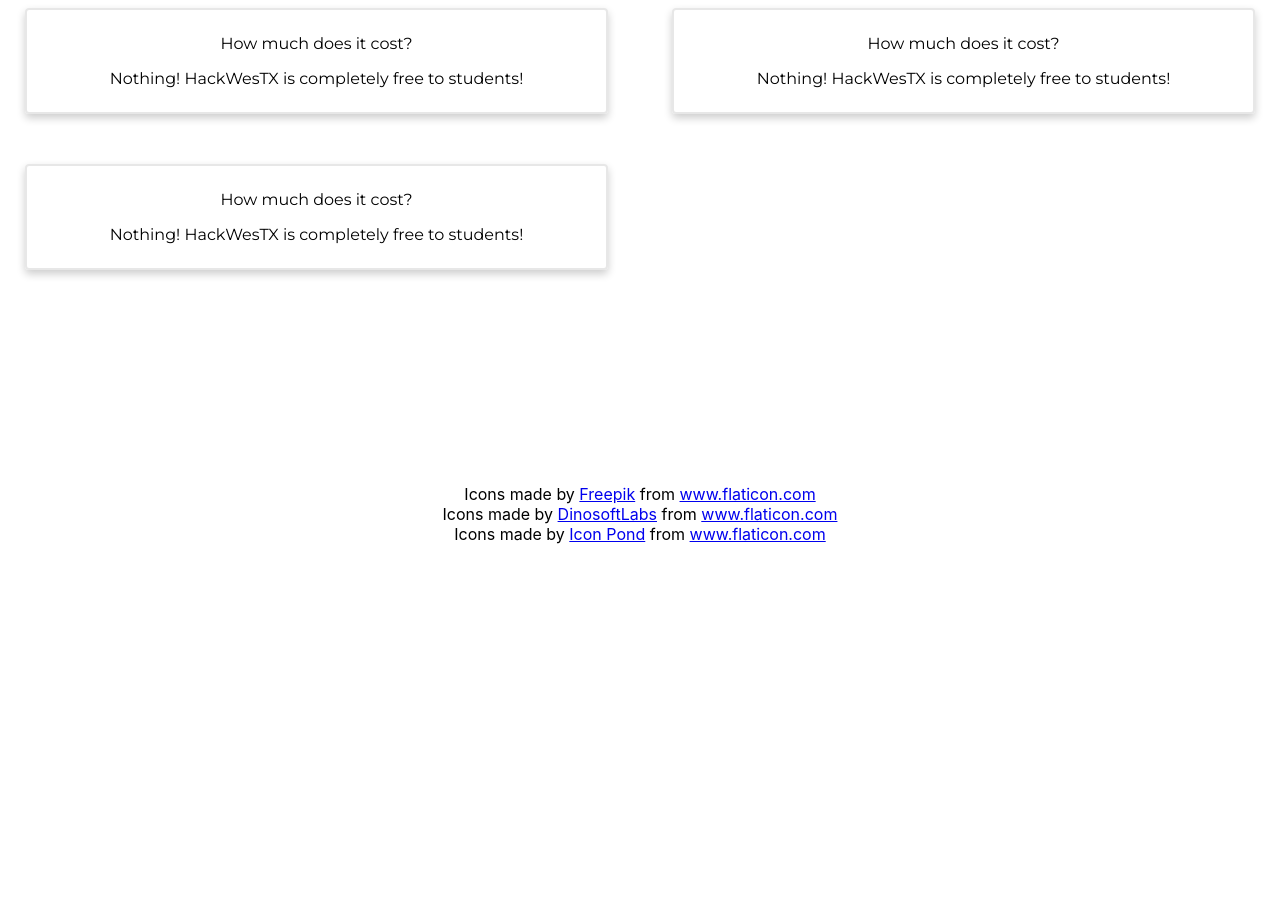
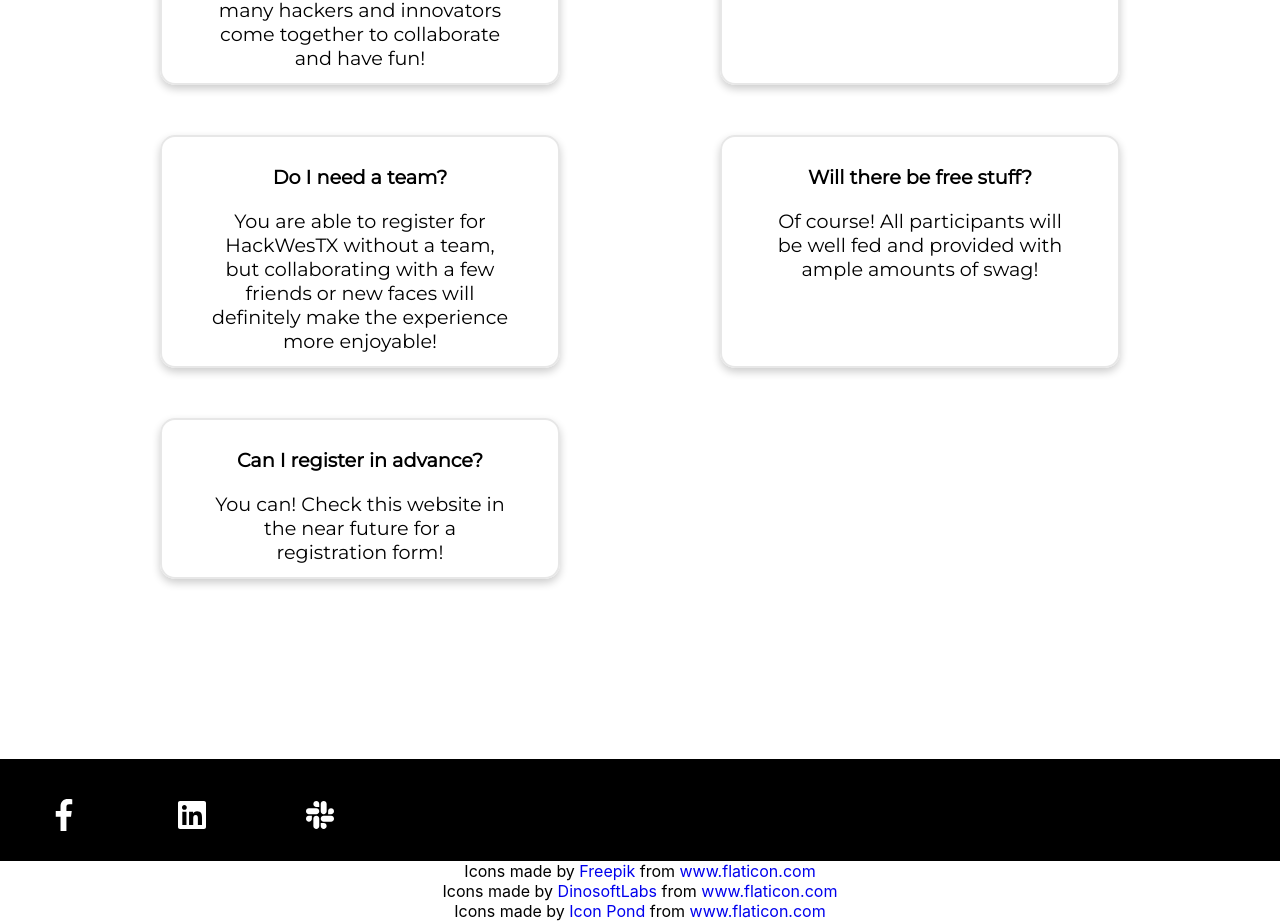
Before and after one commit to ShreyeshArangath/HackWesTX-Official-Repo, a React (Create React App) app: page / in a window 1280 px wide. Shown: the part 3217-4138 px from the top of the page. Before the commit the page ends 3761 px from the top, so only its background shows below. Built offline with nearby package versions, Linux system fonts and the light colour scheme.

Commit message:
contact us added

```diff
--- a/src/App.js
+++ b/src/App.js
@@ -3,6 +3,7 @@ import './App.css';
 import Jumbotron from './components/Jumbotron'
 import Main from './components/Main';
 import Navbar from './components/Navbar';
+import Footer from './components/Footer'
 
 function App() {
   return (
@@ -10,6 +11,7 @@ function App() {
       <Navbar></Navbar>
       <Jumbotron></Jumbotron>
       <Main></Main>
+      <Footer></Footer>
       <div>Icons made by <a href="https://www.flaticon.com/authors/freepik" title="Freepik">Freepik</a> from <a href="https://www.flaticon.com/" title="Flaticon">www.flaticon.com</a></div>
       <div>Icons made by <a href="https://www.flaticon.com/authors/dinosoftlabs" title="DinosoftLabs">DinosoftLabs</a> from <a href="https://www.flaticon.com/" title="Flaticon">www.flaticon.com</a></div>
       <div>Icons made by <a href="https://www.flaticon.com/authors/popcorns-arts" title="Icon Pond">Icon Pond</a> from <a href="https://www.flaticon.com/" title="Flaticon">www.flaticon.com</a></div>
--- a/src/components/FAQ.js
+++ b/src/components/FAQ.js
@@ -6,29 +6,31 @@ export default function FAQ() {
             <h2 className="subtitle">Frequently Asked Questions</h2>
             <p className="intro"></p>
             <div className="faq-cards faq-row-1">
-                <div className="question">
-                    <p>How much does it cost?</p>
-                    <p>Nothing! HackWesTX is completely free to students!</p>
+                <div className="card">
+                    <p class="questions">What's a hackathon?</p>
+                    <p>Hackathons are usually software or hardware development events where many hackers and innovators
+                        come together to collaborate and have fun!</p>
                 </div>
-                <div className="question">
-                    <p>How much does it cost?</p>
+                <div className="card">
+                    <p class="questions">How much does it cost?</p>
                     <p>Nothing! HackWesTX is completely free to students!</p>
                 </div>
             </div>
             <div className="faq-cards faq-row-2">
-                <div className="question">
-                    <p>How much does it cost?</p>
-                    <p>Nothing! HackWesTX is completely free to students!</p>
+                <div className="card">
+                    <p class="questions">Do I need a team?</p>
+                    <p>You are able to register for HackWesTX without a team, but collaborating with a
+                        few friends or new faces will definitely make the experience more enjoyable!</p>
                 </div>
-                <div className="question">
-                    <p>How much does it cost?</p>
-                    <p>Nothing! HackWesTX is completely free to students!</p>
+                <div className="card">
+                    <p class="questions">Will there be free stuff?</p>
+                    <p>Of course! All participants will be well fed and provided with ample amounts of swag!</p>
                 </div>
             </div>
             <div className="faq-cards faq-row-3">
-                <div className="question">
-                    <p>How much does it cost?</p>
-                    <p>Nothing! HackWesTX is completely free to students!</p>
+                <div className="card">
+                    <p class="questions">Can I register in advance?</p>
+                    <p>You can! Check this website in the near future for a registration form!</p>
                 </div>
                 <div></div>
                 <div></div>
--- /dev/null
+++ b/src/components/Footer.js
@@ -0,0 +1,19 @@
+import React from 'react'
+
+export default function Footer() {
+    return (
+        <div className="footer-main">
+           <div className="contact-us">
+               <div class="social-media">
+                    <a href="#" ><i class="fab fa-facebook-f fa-2x"></i></a>
+               </div>
+               <div class="social-media">
+                    <a href="#" ><i class="fab fa-linkedin fa-2x"></i></a>
+                </div>
+                <div class="social-media">
+                    <a href="#" ><i class="fab fa-slack fa-2x"></i></a>
+                </div>
+           </div>
+        </div>
+    )
+}
--- a/src/index.css
+++ b/src/index.css
@@ -7,6 +7,11 @@ body {
     sans-serif;
   -webkit-font-smoothing: antialiased;
   -moz-osx-font-smoothing: grayscale;
+}
+
+a {
+  text-decoration: none;
+  text-emphasis: none;
 }
 
 h1{
@@ -185,34 +190,67 @@ button a {
   background-color: white;
 }
 
-.faq-row-1, .faq-row-2 {
+.card {
+  box-shadow: 0 4px 8px 0 rgba(0,0,0,0.2);
+  border: 2px solid #e7e7e7;
+  border-radius: 15px;
+  padding: .5rem;
+}
+
+.faq-row-1, .faq-row-2 { /*Change in phone format*/
   display: grid;
   text-align: center;
   margin-top: 50px;
   margin-bottom: 20px;
-  margin-left: 25px;
-  margin-right: 25px;
+  margin-left: 10rem;
+  margin-right: 10rem;
   grid-template-columns: repeat(2, 1fr);
-  grid-gap: 4rem;
+  grid-gap: 10rem;
 }
 
 .faq-row-3 {
   display: grid;
   text-align: center;
   margin-top: 50px;
-  margin-bottom: 150px;
-  margin-left: 25px;
-  margin-right: 25px;
+  margin-bottom: 20px;
+  margin-left: 10rem;
+  margin-right: 10rem;
   grid-template-columns: repeat(2, 1fr);
-  grid-gap: 4rem;
+  grid-gap: 10rem;
 }
 
-.question {
-  box-shadow: 0 4px 8px 0 rgba(0,0,0,0.2);
-  border: 2px solid #e7e7e7;
-  border-radius: 4px;
-  padding: .5rem;
+.faq-cards p {
+  width: 80%;
+  font-size: 1.2rem;
+  margin: 20px auto 5px auto;
 }
+
+.faq-cards .questions {
+  font-weight: bold;
+}
+
+.footer-main {
+  text-align: center;
+  padding-top: 40px;
+  padding-bottom: 30px;
+  background: black;  /* fallback for old browsers */
+  background: linear-gradient(to top, black,rgb(0, 0, 0)); /* W3C, IE 10+/ Edge, Firefox 16+, Chrome 26+, Opera 12+, Safari 7+ */
+  color: white;
+}
+
+.contact-us {
+  display: grid;
+  grid-template-columns: repeat(10,1fr);
+  align-items: center;
+}
+
+.contact-us a {
+  color: white;
+}
+
+
+
+
 @media (min-width:800px) and (max-width:1150px){
   .intro {
     width: 80%;
```
